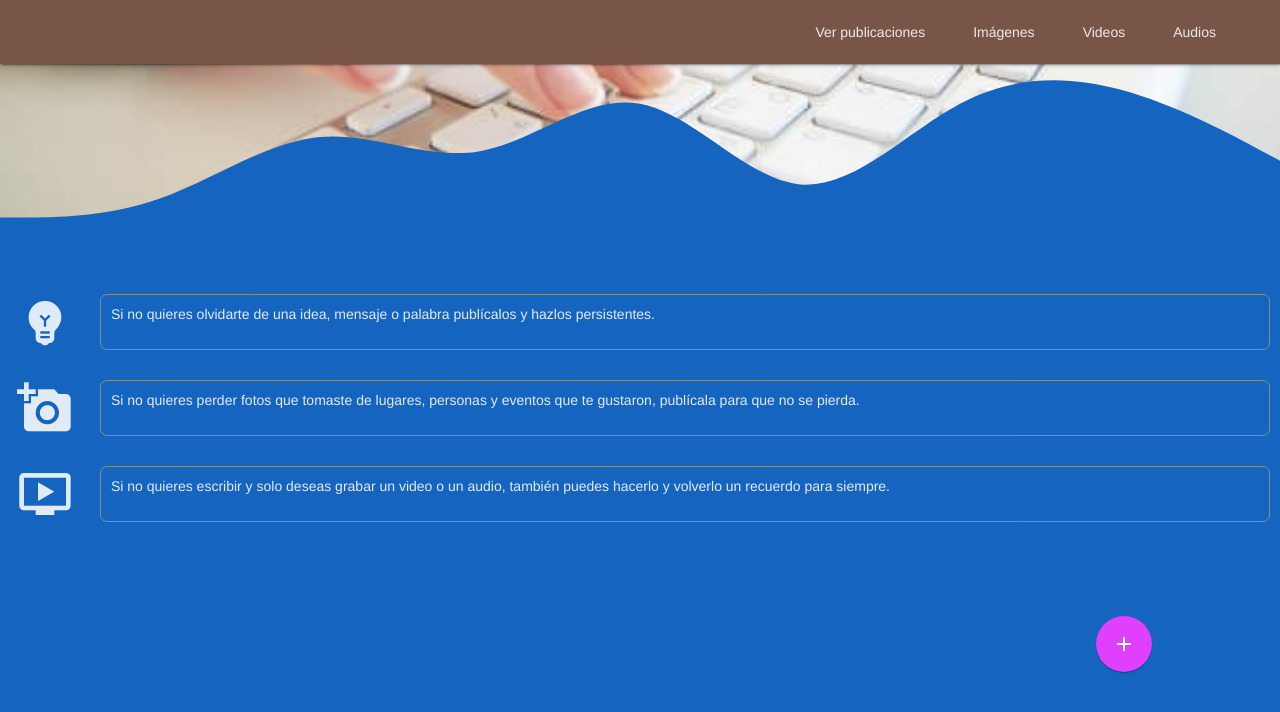
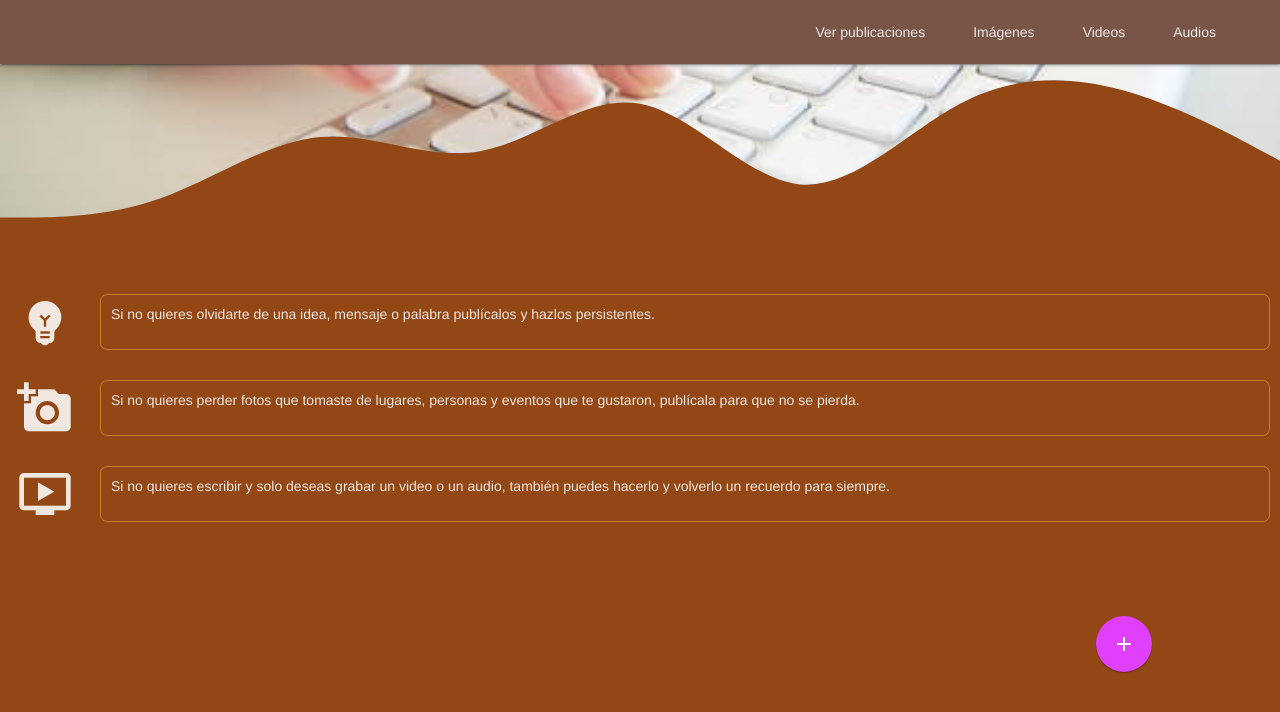
Before and after one commit to Jiovany09/postme, a website: page index.html in a window 1280 px wide. Drawn offline with nearby package versions, Linux system fonts and the light colour scheme.

Commit message:
Cambios en los colores de fondo de index

```diff
--- a/index.html
+++ b/index.html
@@ -55,7 +55,7 @@
               <div class="svg--container">
                 <div></div>
                 <svg xmlns="http://www.w3.org/2000/svg" viewBox="0 0 1440 320">
-                  <path fill="#1565C0" fill-opacity="1" d="M0,256L30,256C60,256,120,256,180,234.7C240,213,300,171,360,165.3C420,160,480,192,540,181.3C600,171,660,117,720,128C780,139,840,213,900,218.7C960,224,1020,160,1080,128C1140,96,1200,96,1260,112C1320,128,1380,160,1410,176L1440,192L1440,320L1410,320C1380,320,1320,320,1260,320C1200,320,1140,320,1080,320C1020,320,960,320,900,320C840,320,780,320,720,320C660,320,600,320,540,320C480,320,420,320,360,320C300,320,240,320,180,320C120,320,60,320,30,320L0,320Z"></path>
+                  <path fill="#924715" fill-opacity="1" d="M0,256L30,256C60,256,120,256,180,234.7C240,213,300,171,360,165.3C420,160,480,192,540,181.3C600,171,660,117,720,128C780,139,840,213,900,218.7C960,224,1020,160,1080,128C1140,96,1200,96,1260,112C1320,128,1380,160,1410,176L1440,192L1440,320L1410,320C1380,320,1320,320,1260,320C1200,320,1140,320,1080,320C1020,320,960,320,900,320C840,320,780,320,720,320C660,320,600,320,540,320C480,320,420,320,360,320C300,320,240,320,180,320C120,320,60,320,30,320L0,320Z"></path>
                 </svg>
               </div>
               <div class="page--initial">
--- a/src/css/app.css
+++ b/src/css/app.css
@@ -1,7 +1,7 @@
 :root {
-    --primary: #0D47A1;
-    --dark-primary: #1565C0;
-    --light-primary: #1976D2;
+    --primary: #75480e;
+    --dark-primary: #924715;
+    --light-primary: #af5810;
     --secondary: #EF6C00;
     --dark-secondary: #F57C00;
     --light-secondary: #FB8C00;
```
